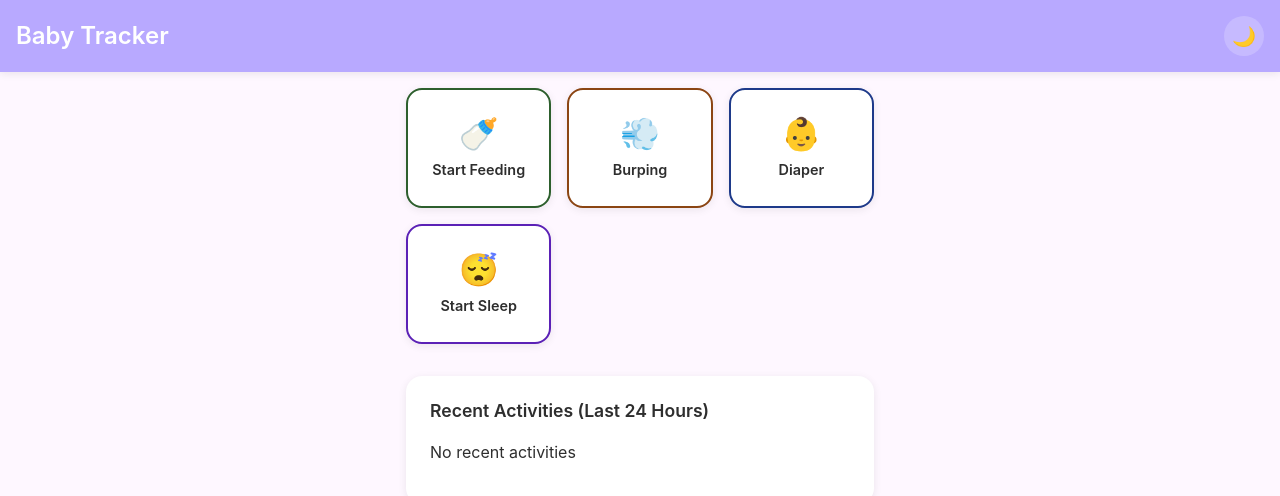
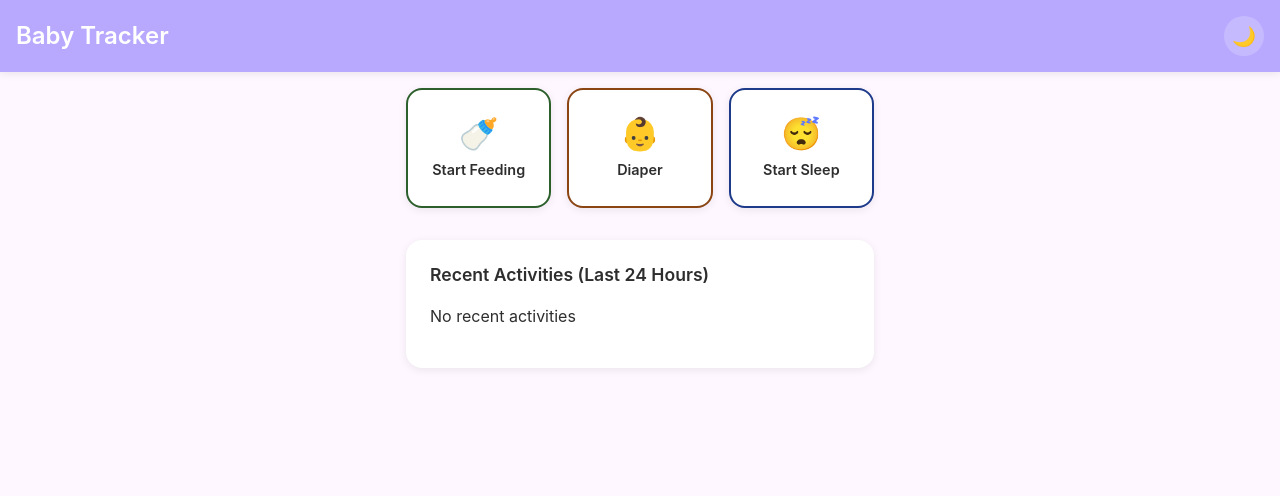
Before and after one commit to flisnes/amme-app, a React (Vite) app: page / in a window 1280 px wide. Shown: the top 496 px of the page. Built offline with nearby package versions, Linux system fonts and the light colour scheme.

Commit message:
Remove burping

```diff
--- a/src/App.tsx
+++ b/src/App.tsx
@@ -1,7 +1,7 @@
 import { useState, useEffect } from 'react'
 import './App.css'
 
-type ActivityType = 'breastfeeding' | 'burping' | 'diaper' | 'sleep'
+type ActivityType = 'breastfeeding' | 'diaper' | 'sleep'
 
 interface Activity {
   id: string
@@ -149,7 +149,6 @@ function App() {
   const getActivityIcon = (type: ActivityType) => {
     switch (type) {
       case 'breastfeeding': return '🍼'
-      case 'burping': return '💨'
       case 'diaper': return '👶'
       case 'sleep': return '😴'
       default: return '📝'
@@ -159,7 +158,6 @@ function App() {
   const getActivityLabel = (activity: Activity) => {
     switch (activity.type) {
       case 'breastfeeding': return 'Feeding'
-      case 'burping': return 'Burping'
       case 'diaper':
         if (activity.diaperType) {
           return `Diaper (${activity.diaperType})`
@@ -179,8 +177,6 @@ function App() {
       }
     } else if (type === 'diaper') {
       setShowDiaperOptions(true)
-    } else {
-      addQuickActivity(type)
     }
   }
 
@@ -412,14 +408,6 @@ function App() {
             <span className="activity-label">
               {currentActivity?.type === 'breastfeeding' ? 'Stop Feeding' : 'Start Feeding'}
             </span>
-          </button>
-
-          <button
-            className="activity-btn"
-            onClick={() => handleActivityClick('burping')}
-          >
-            <span className="activity-icon">💨</span>
-            <span className="activity-label">Burping</span>
           </button>
 
           <button
```
